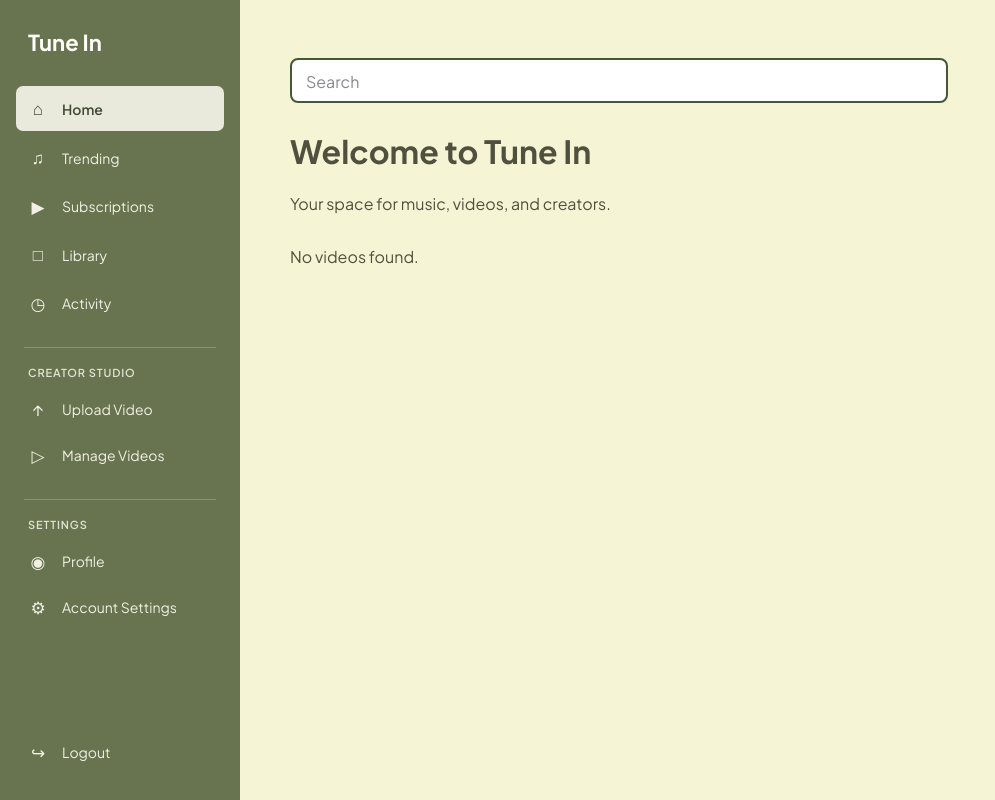
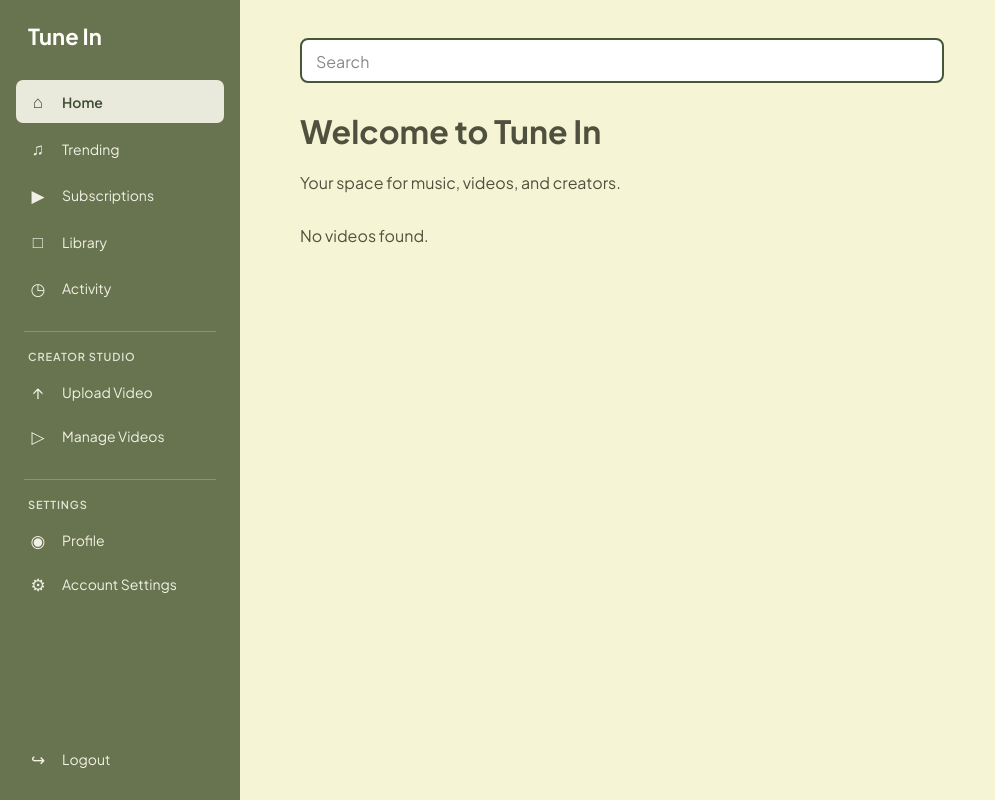
Before and after one commit to CSCI-5117-F26/developing-the-interactive-web-project-1-group-4, a Python web app: template src/developing-the-interactive-web-project-1-group-4/templates/home.html in a window 1280 px wide. Shown: the whole page, without its empty margins (0-995 px from the left). Run offline with Jinja, Linux system fonts and the light colour scheme; the template is opened without the code that fills it, so the values that code supplies are empty.

Commit message:
Fixes to SideBar Menu and Home page styling changes

```diff
--- a/src/developing-the-interactive-web-project-1-group-4/static/css/style.css
+++ b/src/developing-the-interactive-web-project-1-group-4/static/css/style.css
@@ -45,7 +45,7 @@ a {
     display: flex;
     flex-direction: column;
     width: 240px;
-    padding: 24px 16px;
+    padding: 18px 16px;
     overflow-y: auto;
     background: #68744f;
     color: #fffef9;
@@ -69,7 +69,7 @@ a {
     align-items: center;
     gap: 14px;
     width: 100%;
-    padding: 11px 12px;
+    padding: 10px 12px;
     margin: 2px 0;
     border-radius: 7px;
     color: #f1f0e5;
@@ -125,7 +125,7 @@ body > main {
 }
 
 .home-placeholder {
-    padding: 50px;
+    padding: 30px 60px;
 }
 
 .home-placeholder h1 {
--- a/src/developing-the-interactive-web-project-1-group-4/templates/sidebar.html
+++ b/src/developing-the-interactive-web-project-1-group-4/templates/sidebar.html
@@ -2,7 +2,7 @@
     <a class="sidebar-logo" href="/">Tune In</a>
 
     <nav class="sidebar-nav">
-        <a href="/" class="sidebar-link active"><span>⌂</span> Home</a>
+        <a href="/" class="sidebar-link" id="homeMenuOption"><span>⌂</span> Home</a>
         <a href="#" class="sidebar-link"><span>♫</span> Trending</a>
         <a href="#" class="sidebar-link"><span>▶</span> Subscriptions</a>
         <a href="#" class="sidebar-link"><span>□</span> Library</a>
@@ -12,20 +12,47 @@
     <div class="sidebar-section">
         <div class="sidebar-divider"></div>
         <p class="sidebar-heading">CREATOR STUDIO</p>
-        <a href="{{ url_for('new_video') }}" class="sidebar-link">
+        <a href="{{ url_for('new_video') }}" class="sidebar-link" id="uploadMenuOption">
             <span>↑</span> Upload Video
         </a>
         <a href="#" class="sidebar-link"><span>▷</span> Manage Videos</a>
     </div>
 
+    <nav>
         <div class="sidebar-section">
             <div class="sidebar-divider"></div>
             <p class="sidebar-heading">SETTINGS</p>
             <a href="#" class="sidebar-link"><span>◉</span> Profile</a>
             <a href="#" class="sidebar-link"><span>⚙</span> Account Settings</a>
         </div>
+    </nav>
+
 
     <div class="sidebar-logout">
         <a href="{{ url_for('logout') }}" class="sidebar-link"><span>↪</span> Logout</a>
     </div>
 </aside>
+
+<script>
+    let previousUrl = '';
+    console.log(window.location.href)
+    const links = document.getElementsByClassName("sidebar-link")
+    console.log(links)
+    let url = window.location.href;
+    if (url.includes('new-video')){
+        for (let i=0; i < links.length; i++){
+            links[i].classList.remove("active")
+            console.log(links[i], " removed");
+        }
+        var element = document.getElementById("uploadMenuOption")
+        element.classList.add("active")
+        console.log("Added active")
+    } else {
+        for (let i=0; i < links.length; i++){
+            links[i].classList.remove("active")
+            console.log(links[i], " removed");
+        }
+        var element = document.getElementById("homeMenuOption")
+        element.classList.add("active")
+    }
+</script>
```
Also changed, not shown: src/developing-the-interactive-web-project-1-group-4/static/css/svg-style.css (+17 -1 lines), src/developing-the-interactive-web-project-1-group-4/templates/home.html (line endings or trailing spaces), src/developing-the-interactive-web-project-1-group-4/templates/vidplayer.html (added). Lines whose indentation alone changed are shown as unchanged.
